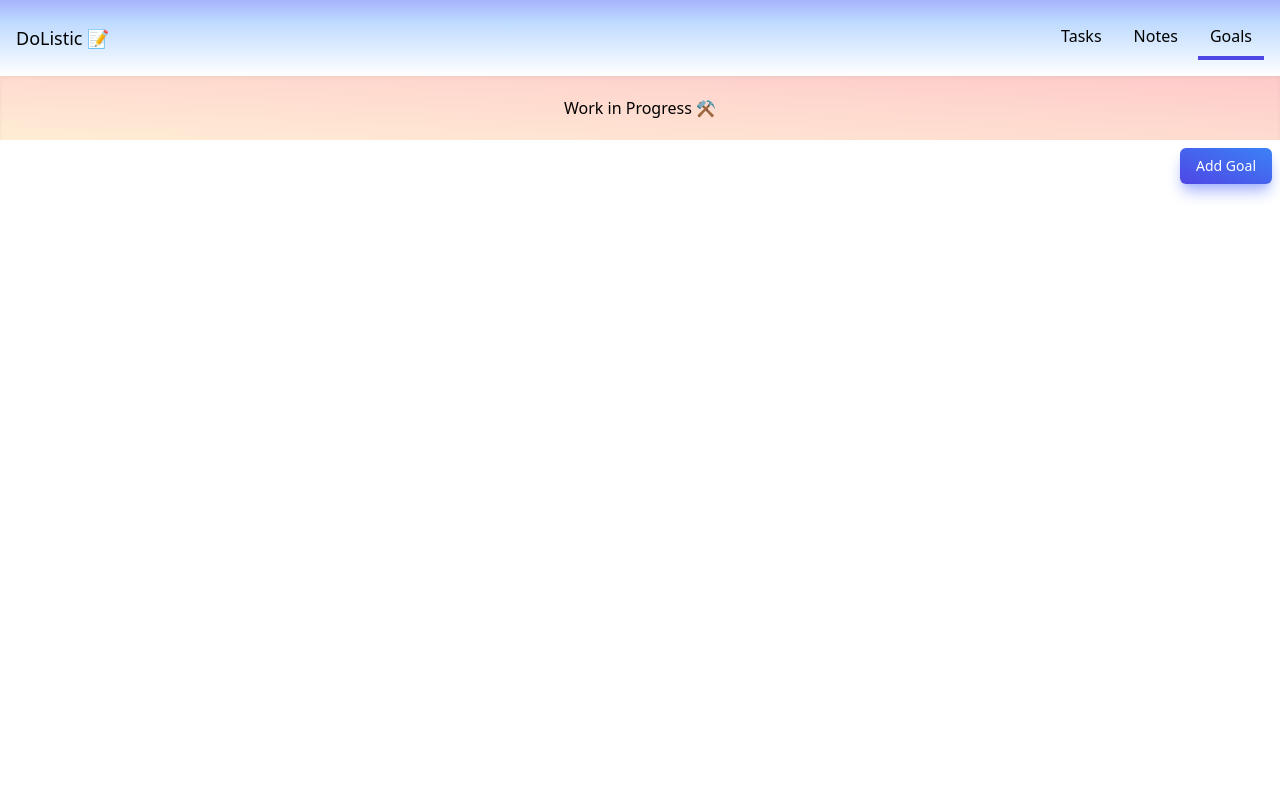
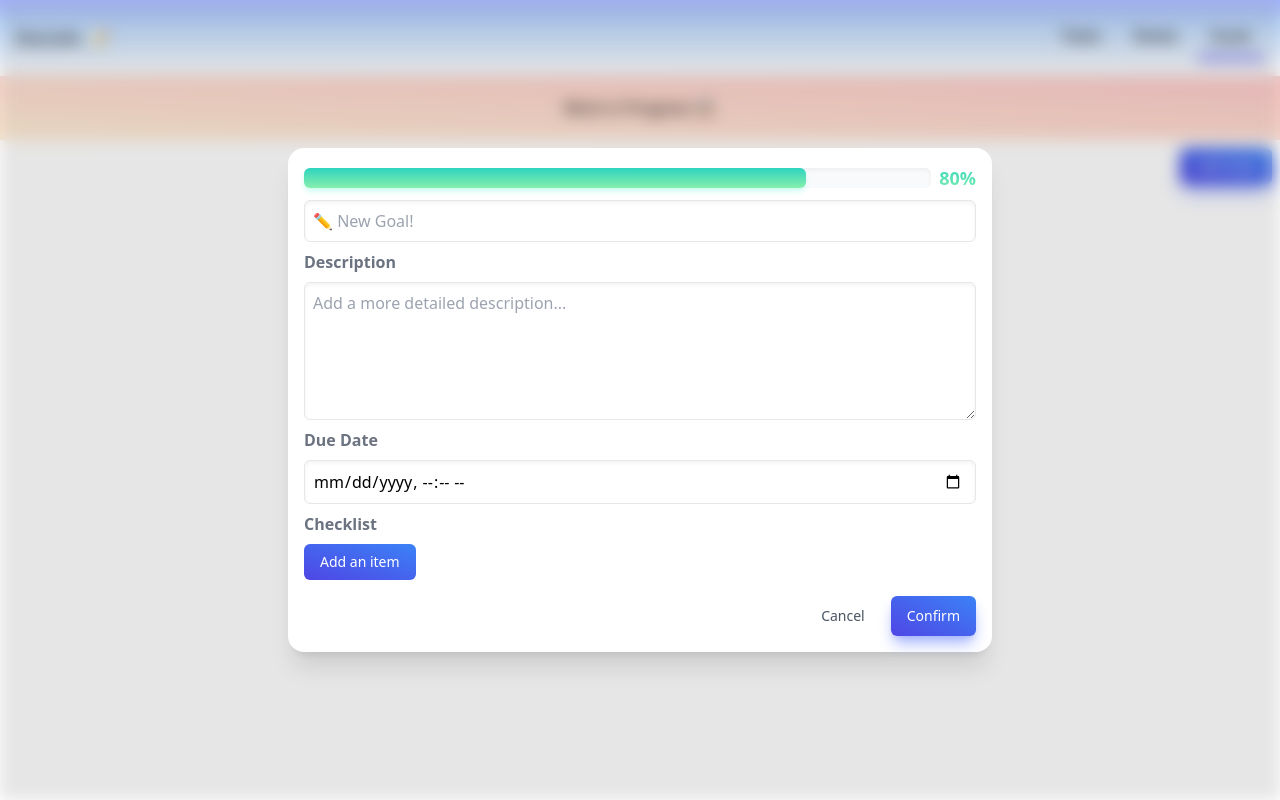
Before and after one commit to anantSinghCross/dolistic-productivity-suite, a React (Vite) app: page /goals in a window 1280 px wide. Both pictures are taken after a click on the button "Add Goal". Built offline with nearby package versions, Linux system fonts and the light colour scheme.

Commit message:
Added modal for goal addition

```diff
--- a/src/common/Modal.jsx
+++ b/src/common/Modal.jsx
@@ -8,12 +8,12 @@ function Modal({ body=<p>Modal</p>, showControls = true, onCancel=()=>{}, onConf
     }
     return (
     <div onClick={outsideTouchHandler} id='modal' className="fixed top-0 left-0 flex w-screen h-screen items-center justify-center backdrop-blur backdrop-brightness-90">
-        <div className="flex w-max max-w-xl flex-col gap-4 rounded-2xl bg-white p-4 shadow-xl">
+        <div className="flex flex-col gap-4 rounded-2xl bg-white p-4 shadow-xl">
             <div className="flex items-center gap-4">
                 {body}
             </div>
             <div className="flex justify-end gap-2">
-                <button onClick={onCancel} className="rounded-md px-4 py-2 text-sm text-gray-600 font-medium border-2 border-transparent hover:border-2 hover:border-indigo-400 hover:bg-indigo-50">Cancel</button>
+                <button onClick={onCancel} className="secondary-btn">Cancel</button>
                 <button onClick={onConfirm} className="primary-grad-btn">{confirmBtnText}</button>
             </div>
         </div>
--- a/src/goalsTracker/components/AddGoal.jsx
+++ b/src/goalsTracker/components/AddGoal.jsx
@@ -1,11 +1,60 @@
-import React from 'react'
+import React, { useState } from "react";
+import Modal from "../../common/Modal";
+import { createPortal } from "react-dom";
 
 function AddGoal() {
+  const [showModal, setShowModal] = useState(false);
   return (
-    <div className='flex justify-end p-2'>
-        <button className='primary-grad-btn'>Add Goal</button>
+    <div className="flex justify-end p-2">
+      <button className="primary-grad-btn" onClick={() => setShowModal((p) => !p)}>
+        Add Goal
+      </button>
+      {showModal &&
+        createPortal(
+          <Modal
+          onCancel={() => setShowModal(false)}
+            body={
+              <div className="flex flex-col rounded-lg max-w-2xl w-[90vw] items-stretch">
+                <div className=" mb-2 flex items-center w-full gap-2">
+                  <div className="rounded-md h-5 w-full shadow-inner bg-gray-50">
+                    <div className="rounded-md h-5 w-[80%] bg-gradient-to-t from-green-300 to-teal-400 shadow-md shadow-teal-100"></div>
+                  </div>
+                  <span className="w-max text-lg font-bold text-transparent bg-gradient-to-t from-green-300 to-teal-400 bg-clip-text">
+                    80%
+                  </span>
+                </div>
+                <div className="flex flex-col flex-grow rounded-md gap-2">
+                  <input
+                    className=" border p-2 rounded-md shadow-inner"
+                    type="text"
+                    placeholder="✏️ New Goal!"
+                    min={"2024-04-12T00:00"}
+                  />
+                  <h3 className=" text-gray-500 font-semibold">Description</h3>
+                  <textarea
+                    className="border shadow-inner rounded-md p-2"
+                    name="description"
+                    id=""
+                    cols="30"
+                    rows="5"
+                    placeholder="Add a more detailed description..."
+                  ></textarea>
+                  <h3 className=" text-gray-500 font-semibold">Due Date</h3>
+                  <input
+                    className=" border p-2 pr-3 rounded-md flex-grow shadow-inner"
+                    type="datetime-local"
+                    min={new Date().toISOString().slice(0, -8)}
+                  />
+                  <h3 className=" text-gray-500 font-semibold">Checklist</h3>
+                  <button className="primary-btn w-max">Add an item</button>
+                </div>
+              </div>
+            }
+          />,
+          document.body
+        )}
     </div>
-  )
+  );
 }
 
-export default AddGoal
+export default AddGoal;
--- a/src/index.css
+++ b/src/index.css
@@ -11,3 +11,11 @@
 .primary-grad-btn {
   @apply p-2 px-4 rounded-md text-sm font-medium text-white bg-gradient-to-tr from-indigo-600 to-blue-500 shadow-lg shadow-indigo-300;
 }
+
+.primary-btn {
+  @apply p-2 px-4 rounded-md text-sm font-medium text-white bg-gradient-to-tr from-indigo-600 to-blue-500;
+}
+
+.secondary-btn{
+  @apply rounded-md px-4 py-2 text-sm text-gray-600 font-medium border-2 border-transparent hover:border-2 hover:border-indigo-400 hover:bg-indigo-50
+}
--- a/src/taskManager/components/TodoItem.jsx
+++ b/src/taskManager/components/TodoItem.jsx
@@ -22,7 +22,6 @@ function TodoItem({
   const [editPriority, setEditPriority] = useState(priority);
   const [editTags, setEditTags] = useState(tags.join(", "));
   const [editCompleteBy, setEditCompleteBy] = useState(completeBy);
-  const [showModal, setShowModal] = useState(false);
 
   const handleEdit = () => {
     const tags = sanitizeTags(editTags);
```
Also changed, not shown: src/store/goals-slice.js (+1 -8 lines).
